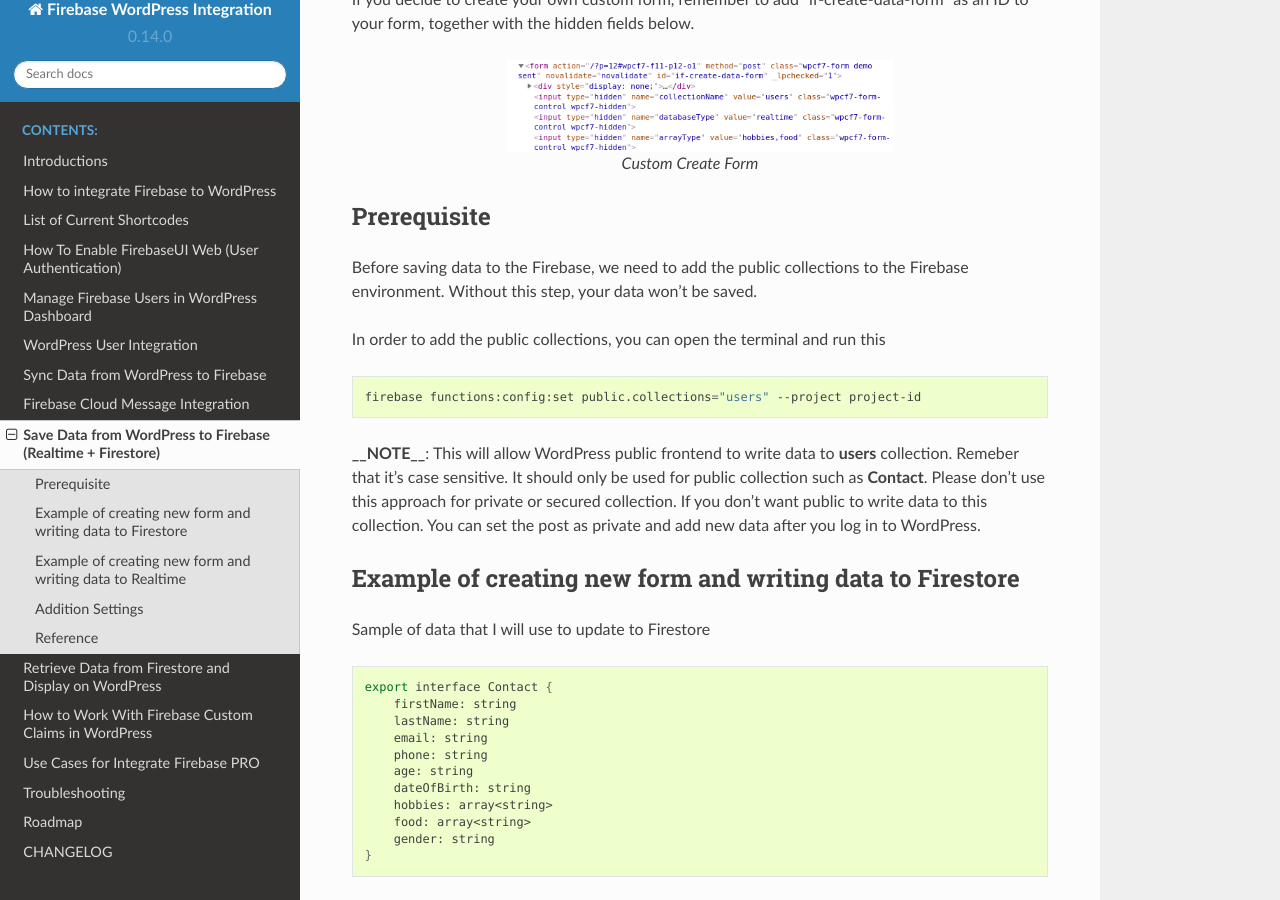
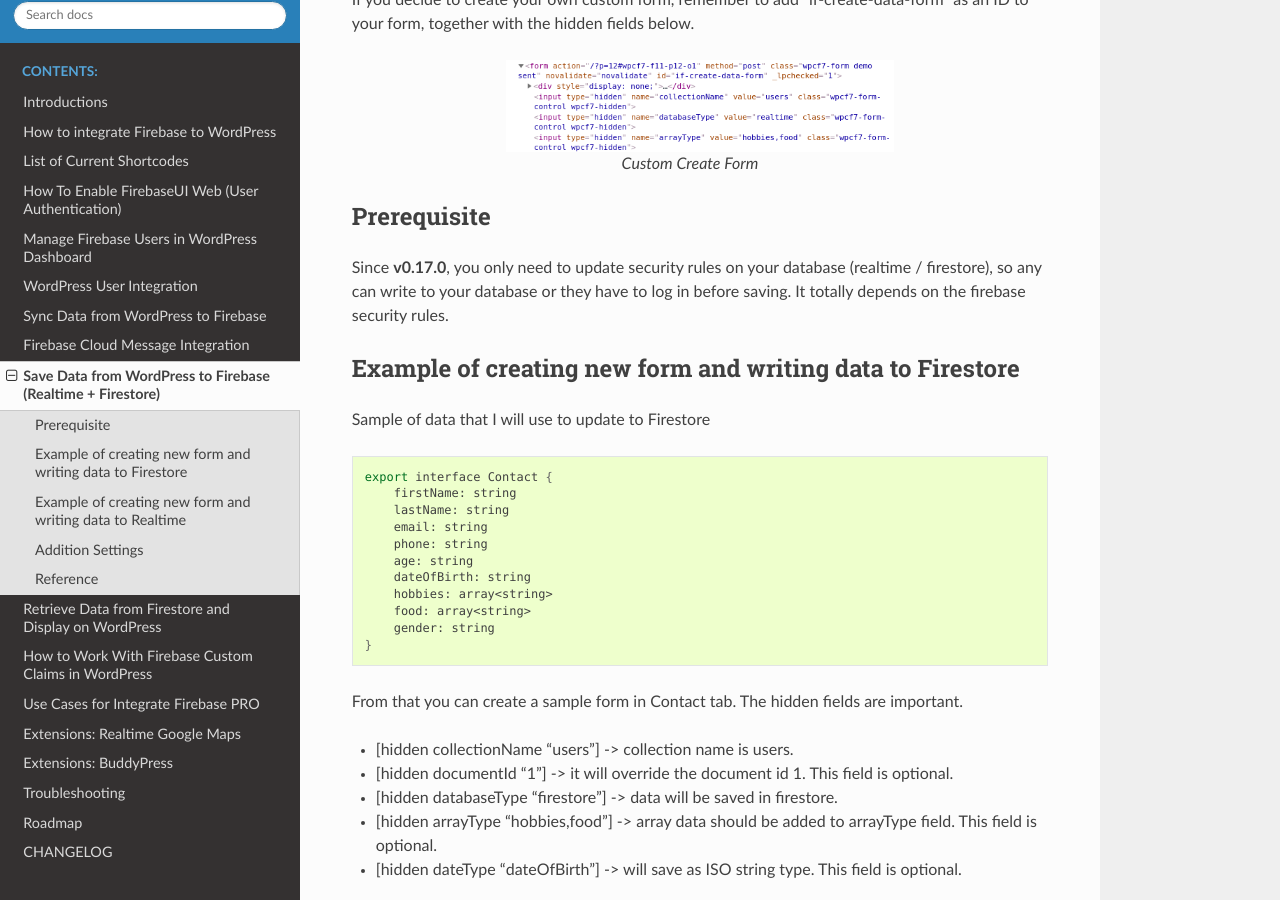
Before and after one commit to dalenguyen/firebase-wordpress-docs, a Sphinx documentation site: the page built from docs/save-data-realtime-firestore.rst, in a window 1280 px wide and 900 px high, scrolled down 377 px. Built offline with Sphinx 7.4.7 and the Read the Docs theme 2.0.0, drawn with Linux system fonts in a browser that asks for light colours.

```diff
--- a/docs/conf.py
+++ b/docs/conf.py
@@ -22,7 +22,7 @@
 author = u'Dale Nguyen'
 
 # The short X.Y version
-version = '0.14.0'
+version = '0.17.0'
 release = version
 
 # -- General configuration ---------------------------------------------------
--- /dev/null
+++ b/docs/extensions-buddypress.rst
@@ -0,0 +1,4 @@
+Extensions: BuddyPress
+=============
+
+This is an extension for the main Integrate Firebase PRO plugin and still under development.
--- a/docs/index.rst
+++ b/docs/index.rst
@@ -1,4 +1,4 @@
-Complete Guide to Firebase WordPress Integration (v0.14.0)
+Complete Guide to Firebase WordPress Integration (v0.17.0)
 ==========================================================
 
 This is a guilde to `Integrate Firebase PRO <https://firebase.dalenguyen.me/>`_, a plugin that helps to integrate Firebase to WordPress.
@@ -23,6 +23,8 @@
    retrieve-data-from-firestore
    work-with-firebase-custom-claims
    usecases
+   extensions-google-maps
+   extensions-buddypress
    troubleshooting
    roadmap
    change-log
--- a/docs/save-data-realtime-firestore.rst
+++ b/docs/save-data-realtime-firestore.rst
@@ -16,15 +16,7 @@
 Prerequisite
 ----------------------------------
 
-Before saving data to the Firebase, we need to add the public collections to the Firebase environment. Without this step, your data won't be saved.
-
-In order to add the public collections, you can open the terminal and run this
-
-.. code-block:: bash
-
-    firebase functions:config:set public.collections="users" --project project-id
-
-**__NOTE__**: This will allow WordPress public frontend to write data to **users** collection. Remeber that it's case sensitive. It should only be used for public collection such as **Contact**. Please don't use this approach for private or secured collection. If you don't want public to write data to this collection. You can set the post as private and add new data after you log in to WordPress.
+Since **v0.17.0**, you only need to update security rules on your database (realtime / firestore), so any can write to your database or they have to log in before saving. It totally depends on the firebase security rules.
 
 Example of creating new form and writing data to Firestore
 ----------------------------------
```
Also changed, not shown: docs/change-log.rst (+16 -0 lines), docs/extensions-google-maps.rst (added, +10 -0 lines).
